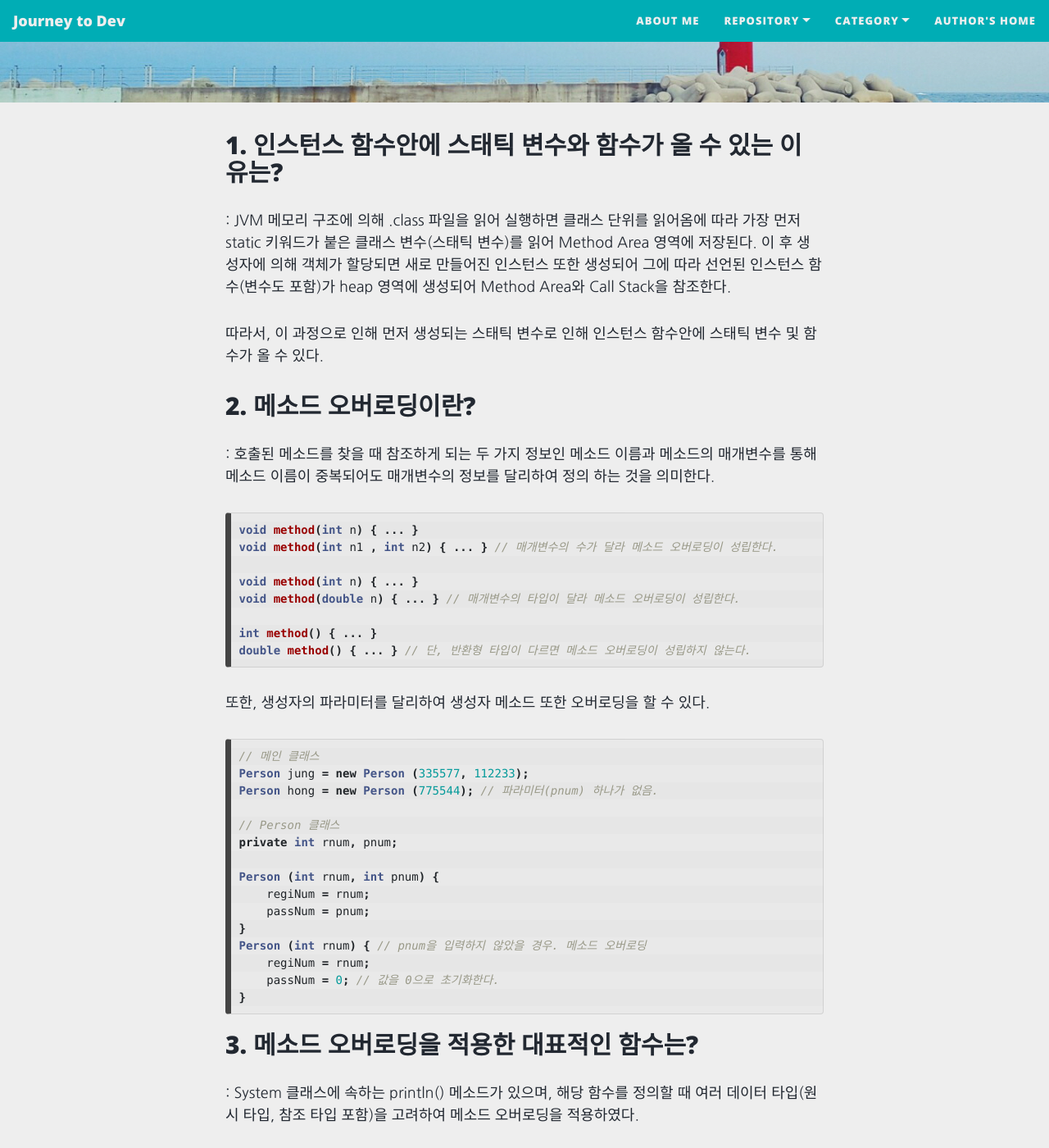
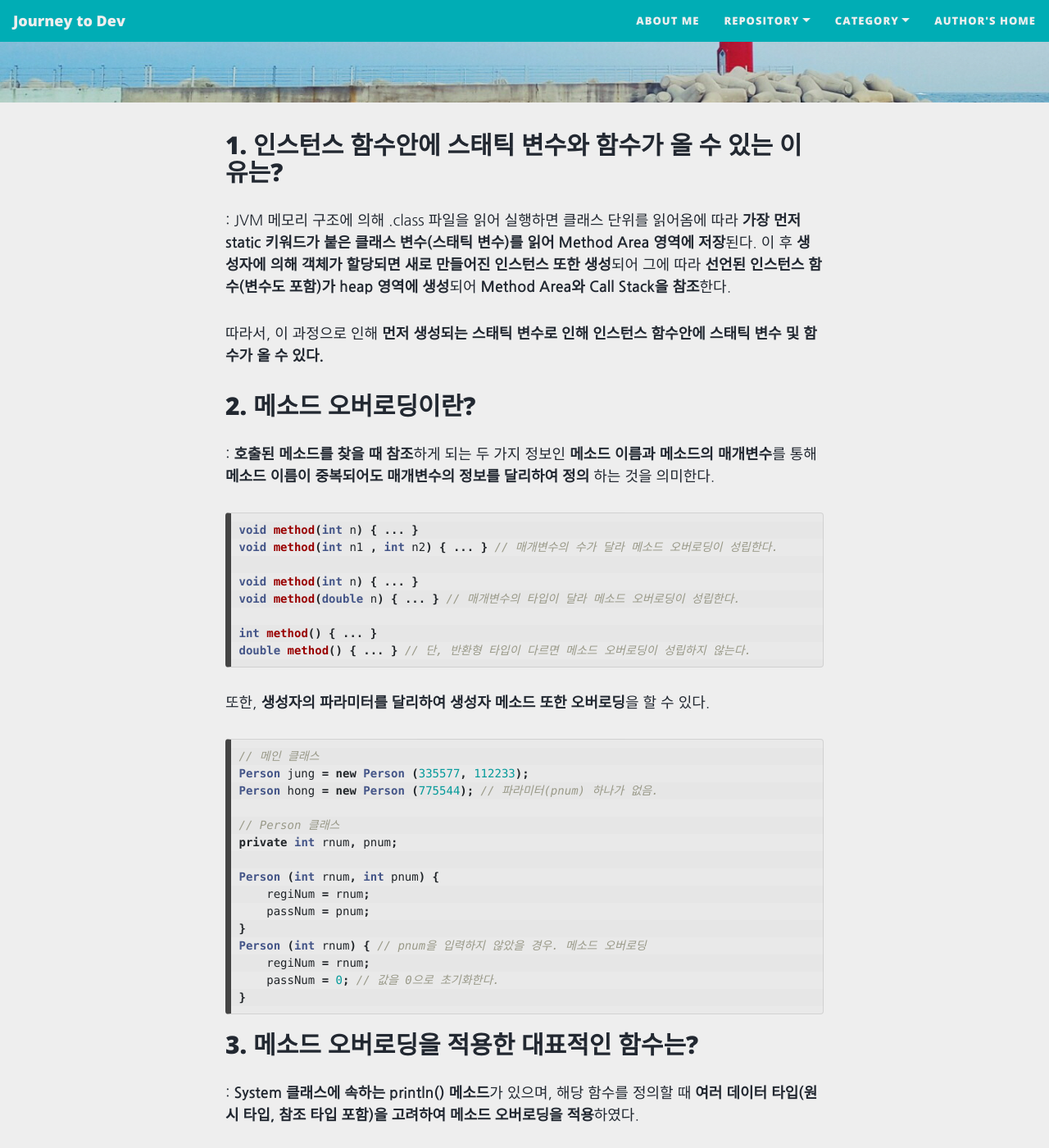
Before and after one commit to roqhdehd502/roqhdehd502.github.io, a Jekyll site: the page built from _posts/WebDev/2020-12-07-116.md, in a window 1280 px wide and 1400 px high, scrolled down 366 px. Shown: the whole window at 82% size. Built offline with Jekyll 4.4.1, drawn with Linux system fonts in a browser that asks for light colours; nearby versions of some CDN libraries; some of the changed text lies outside the part shown.

Commit message:
Update 2020-12-07-116.md

````diff
--- a/_posts/WebDev/2020-12-07-116.md
+++ b/_posts/WebDev/2020-12-07-116.md
@@ -9,17 +9,18 @@ share-img: /assets/img/avatar-icon.png #건들지말것
 tags: [오버로딩, this, String, immutable]
 
 
+
 ---
 
 ## 1.  인스턴스 함수안에 스태틱 변수와 함수가 올 수 있는 이유는? ##
 
-: JVM 메모리 구조에 의해 .class 파일을 읽어 실행하면 클래스 단위를 읽어옴에 따라 가장 먼저 static 키워드가 붙은 클래스 변수(스태틱 변수)를 읽어 Method Area 영역에 저장된다. 이 후 생성자에 의해 객체가 할당되면 새로 만들어진 인스턴스 또한 생성되어 그에 따라 선언된 인스턴스 함수(변수도 포함)가 heap 영역에 생성되어 Method Area와 Call Stack을 참조한다.
+: JVM 메모리 구조에 의해 .class 파일을 읽어 실행하면 클래스 단위를 읽어옴에 따라 **가장 먼저 static 키워드가 붙은 클래스 변수(스태틱 변수)를 읽어 Method Area 영역에 저장**된다. 이 후 **생성자에 의해 객체가 할당되면 새로 만들어진 인스턴스 또한 생성**되어 그에 따라 **선언된 인스턴스 함수(변수도 포함)가 heap 영역에 생성**되어 **Method Area와 Call Stack을 참조**한다.
 
-따라서, 이 과정으로 인해 먼저 생성되는 스태틱 변수로 인해 인스턴스 함수안에 스태틱 변수 및 함수가 올 수 있다.
+따라서, 이 과정으로 인해 **먼저 생성되는 스태틱 변수로 인해 인스턴스 함수안에 스태틱 변수 및 함수가 올 수 있다.**
 
 ## 2. 메소드 오버로딩이란? ##
 
-: 호출된 메소드를 찾을 때 참조하게 되는 두 가지 정보인 메소드 이름과 메소드의 매개변수를 통해 메소드 이름이 중복되어도 매개변수의 정보를 달리하여 정의 하는 것을 의미한다.
+: **호출된 메소드를 찾을 때 참조**하게 되는 두 가지 정보인 **메소드 이름과 메소드의 매개변수**를 통해 **메소드 이름이 중복되어도 매개변수의 정보를 달리하여 정의** 하는 것을 의미한다.
 
 ```java
 void method(int n) { ... }
@@ -32,7 +33,7 @@ int method() { ... }
 double method() { ... } // 단, 반환형 타입이 다르면 메소드 오버로딩이 성립하지 않는다.
 ```
 
-또한, 생성자의 파라미터를 달리하여 생성자 메소드 또한 오버로딩을 할 수 있다.
+또한, **생성자의 파라미터를 달리하여 생성자 메소드 또한 오버로딩**을 할 수 있다.
 
 ```java
 // 메인 클래스
@@ -54,7 +55,7 @@ Person (int rnum) { // pnum을 입력하지 않았을 경우. 메소드 오버
 
 ## 3. 메소드 오버로딩을 적용한 대표적인 함수는? ##
 
-: System 클래스에 속하는 println() 메소드가 있으며, 해당 함수를 정의할 때 여러 데이터 타입(원시 타입, 참조 타입 포함)을 고려하여 메소드 오버로딩을 적용하였다.
+: **System 클래스에 속하는 println() 메소드**가 있으며, 해당 함수를 정의할 때 **여러 데이터 타입(원시 타입, 참조 타입 포함)을 고려하여 메소드 오버로딩을 적용**하였다.
 
 ```java
 System.out.println(123); // int 타입
@@ -68,7 +69,7 @@ System.out.println(); // Object 타입
 
 ## 4. this 함수에 대하여 설명하시오. ##
 
-: 자신의 객체를 참조하는 메소드로, 오버로딩 된 다른 생성자를 호출하여 코드의 중복을 줄인다.
+: **자신의 객체를 참조하는 메소드**로, **오버로딩 된 다른 생성자를 호출하여 코드의 중복을 줄인다.**
 
 ```java
 // this 함수를 사용하지 않을 때
@@ -85,7 +86,7 @@ Pserson(int rnum) {
 
 ## 5. this란 무엇인가? ##
 
-: 자신의 객체를 참조하는 키워드로 코드의 중복을 줄이기 위해 사용된다.
+: **자신의 객체를 참조하는 키워드**로 코드의 중복을 줄이기 위해 사용된다.
 
 ```java
 // 클래스의 속성과 생성자 및 메소드의 파라미터 이름이 같은 경우
@@ -155,18 +156,18 @@ public class SubClass {
 > str3과 str4는 다른 인스턴스 참조
 ```
 
-: 위 코드를 참조하였을 때 String 객체를 생성하는 2가지 방법은 다음과 같이 추론 할 수 있다.
+: 위 코드를 참조하였을 때 **String 객체를 생성하는 2가지 방법**은 다음과 같이 추론 할 수 있다.
 
 1.  **문자열을 통해 초기화 하여 바로 변수를 선언하는 방식**
 2.  **생성자를 통해 객체를 생성하여 변수를 선언하는 방식**
 
-1번의 경우, 생성한 str1과 str2를 if 조건문에 비교(==) 하였을 때 둘은 각각의 객체를 비교하고 있다.(Call by Reference) 여기서 str1과 str2는 서로 다른 이름의 변수로 생성되었지만 값("Simple String")이 서로 같기에 immutable 특성을 가진 String 클래스로 인해 중복값이 있을경우 하나의 인스턴스로 처리하여 주소 값이 같아지게 되어 **str1과 str2는 동일 인스턴스 참조**를 출력할 것이다.
+**1번**의 경우, 생성한 **str1과 str2를 if 조건문에 비교(==)** 하였을 때 **둘은 각각의 객체를 비교하고 있다.(Call by Reference)** 여기서 str1과 str2는 서로 다른 이름의 변수로 생성되었지만 값("Simple String")이 서로 같기에 **immutable 특성을 가진 String 클래스로 인해 중복값이 있을경우 하나의 인스턴스로 처리하여** 주소 값이 같아지게 되어 **str1과 str2는 동일 인스턴스 참조**를 출력할 것이다.
 
-2번의 경우, 생성한 str3와 str4를 if 조건문에 비교(==) 하였을 때 1번과 똑같이 각각의 객체를 비교하고 있다. 그러나 위와 달리 str3와 str4는 각각 생성자(new)를 통해 객체를 할당하여 서로 다른 인스턴스를 생성하였기 때문에 주소 값이 달라 **str3과 str4는 다른 인스턴스 참조**를 출력할 것이다.
+**2번**의 경우, 생성한 **str3와 str4를 if 조건문에 비교(==)** 하였을 때 1번과 똑같이 각각의 객체를 비교하고 있다. 그러나 위와 달리 **str3와 str4는 각각 생성자(new)를 통해 객체를 할당하여 서로 다른 인스턴스를 생성**하였기 때문에 주소 값이 달라 **str3과 str4는 다른 인스턴스 참조**를 출력할 것이다.
 
 ## 7. immutable 에 대하여 설명하시오. ##
 
-: immutable은 사전명으로 **'불변하지 않는'**으로 Java에선 **Immutable 클래스**를 일컫는다.
+: **immutable**은 사전명으로 **'불변하지 않는'**으로 Java에선 **Immutable 클래스**를 일컫는다.
 
 이 클래스는 **변경이 불가**하고 **가변적이지 않는** 특성을 지니며, 인스턴스의 특성상 다른 클래스들 처럼 **heap 영역 메모리에 생성**된다.
 
@@ -255,6 +256,7 @@ public class EnglishString {
 ```
 
 ## 9. 사용자로부터 키를 입력받아서 표준 체중을 계산한 후에 사용자의 체중과 비교하여 저체중인지, 표준인지, 과체중인지를 판단하는 프로그램을 작성하라. 표준 체중 계산식은 다음을 사용하라. ##
+
 > **표준체중 = ( 키 - 100 ) * 0.9**
 
 ### 9-1. 메인 클래스 ###
@@ -388,6 +390,7 @@ public class Prime {
 ```
 
 ## 11. 사용자에게 받은 문자열을 역순으로 화면에 출력하는 프로그램을 작성하시오. ##
+
 > **입력:abcde
 > 출력:edcba**
 
````
